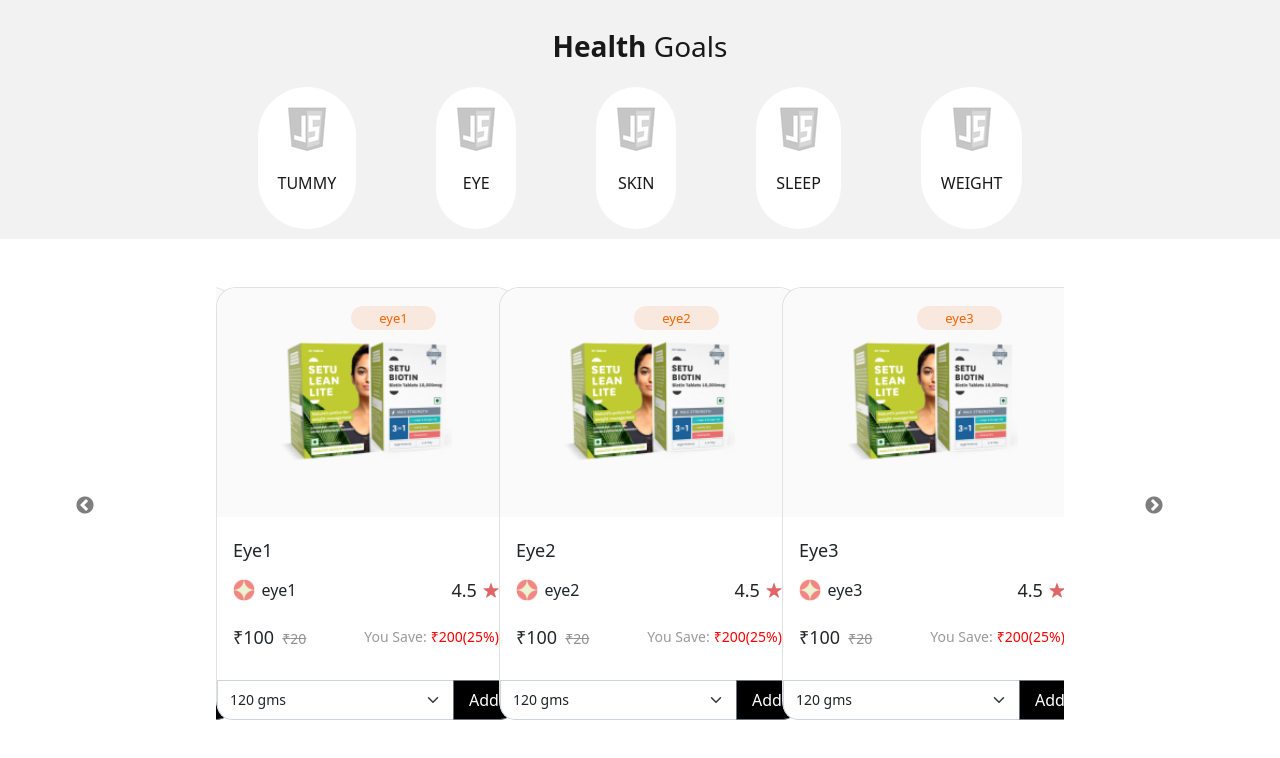
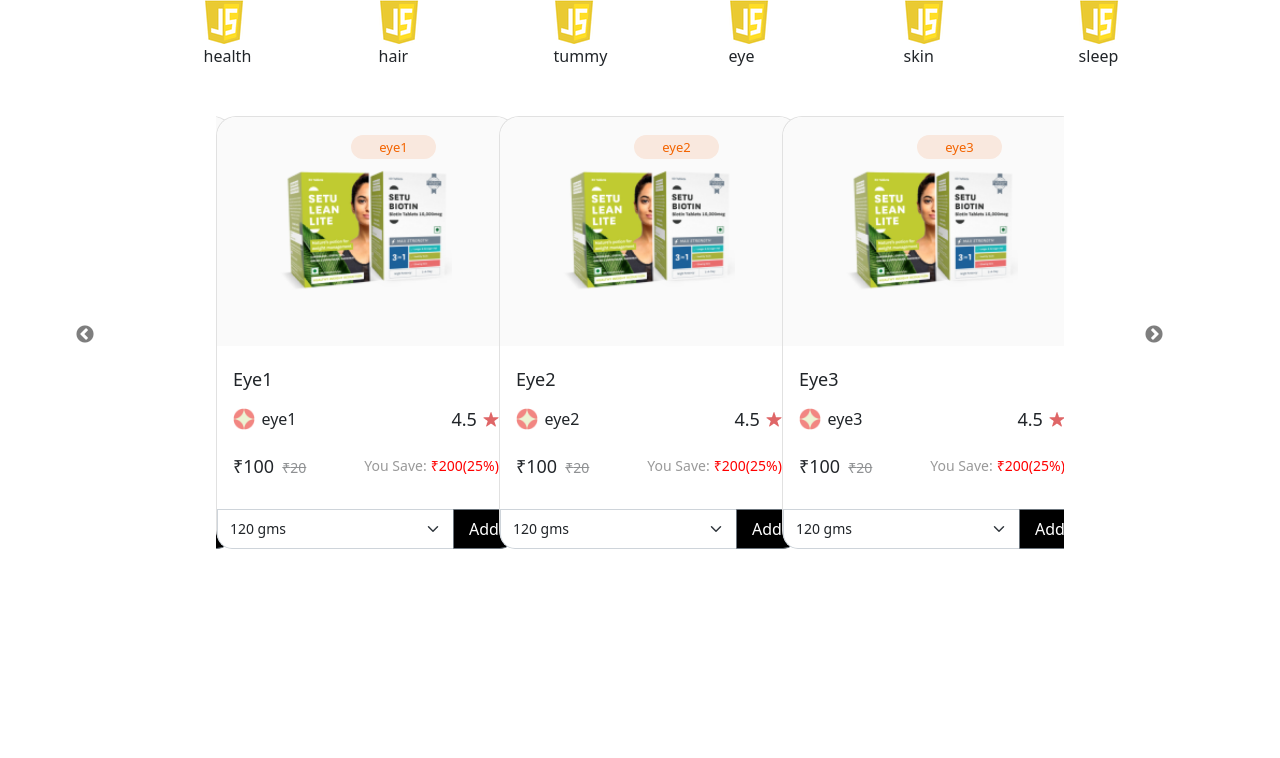
Before and after one commit to Reemanshi0703/setu, a React (Create React App) app: page / in a window 1280 px wide. Shown: the top 758 px of the page. Built offline with nearby package versions, Linux system fonts and the light colour scheme.

Commit message:
Update index.js

```diff
--- a/src/components/healthGoals/components/header/index.js
+++ b/src/components/healthGoals/components/header/index.js
@@ -8,20 +8,77 @@
   Container,
 } from "reactstrap";
 import menuIcon from "../../../../assets/images/js-logo.png";
+import Slider from "react-slick";
+import "bootstrap/dist/css/bootstrap.min.css";
+import "../../../../assets/styles/main.scss";
+import "slick-carousel/slick/slick.css";
+import "slick-carousel/slick/slick-theme.css";
 
-const itemArray = ["tummy", "eye", "skin", "sleep", "weight"];
+function SampleNextArrow(props) {
+    const { className, style, onClick } = props;
+    return (
+      <div
+        className={`${className} slick-next`}
+        style={{ ...style, display: "block", background: "green" }}
+        onClick={onClick}
+      />
+    );
+  }
 
+  function SamplePrevArrow(props) {
+    const { className, style, onClick } = props;
+    return (
+      <div
+        className={`${className} slick-prev`}
+        style={{ ...style, display: "block", background: "green" }}
+        onClick={onClick}
+      />
+    );
+  }
+const itemArray = ["tummy", "eye", "skin", "sleep", "weight", "health", "hair"];
+const settings = {
+    centerMode: true,
+
+    dots: false,
+    infinite: true,
+    speed: 500,
+    slidesToShow: 5,
+    slidesToScroll: 1,
+    arrows: false,
+    responsive: [
+      {
+        breakpoint: 1024,
+        settings: {
+          slidesToShow: 5,
+          slidesToScroll: 1,
+        },
+      },
+      {
+        breakpoint: 768,
+        settings: {
+          slidesToShow: 2,
+          slidesToScroll: 1,
+        },
+      },
+      {
+        breakpoint: 480,
+        settings: {
+          slidesToShow: 3,
+          slidesToScroll: 1,
+        },
+      },
+    ],
+  };
 function NavigationBar({ changeType }) {
-  let scrollRefRecords = useRef({});
-  itemArray.forEach((item) => {
-    scrollRefRecords.current[item] = React.createRef();
-  });
-  const scroll = (item) => {
-    scrollRefRecords.current[item].current.scrollIntoView({ inline: "center" });
-  };
+  let sliderRef = useRef(null);
+
+  const onItemClick = (index) => {
+    sliderRef.current.slickGoTo(index, true)
+  }
+
   return (
     <>
-      <Navbar expand="md" light>
+      {/* <Navbar expand="md" light>
         <Container className="menu-container">
           <div>
             <NavbarBrand to="/" className="navbar-brand">
@@ -50,9 +107,17 @@
                 );
               })}
             </Nav>
+
           </div>
         </Container>
-      </Navbar>
+      </Navbar> */}
+      <Slider {...settings} ref={sliderRef}>
+          {itemArray.map((item, index) => {
+            return <div key={index} onClick={() => onItemClick(index)}><img src={menuIcon} alt="icon" />
+            <span className="menu-name">{item}</span>
+            </div>;
+          })}
+        </Slider>
     </>
   );
 }
```
